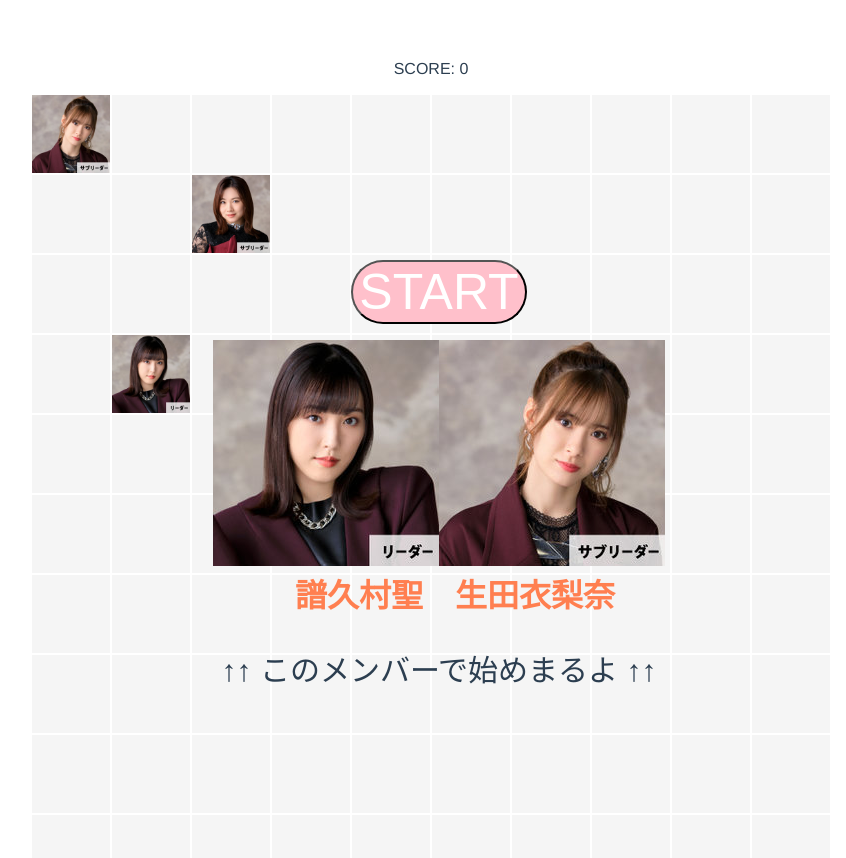
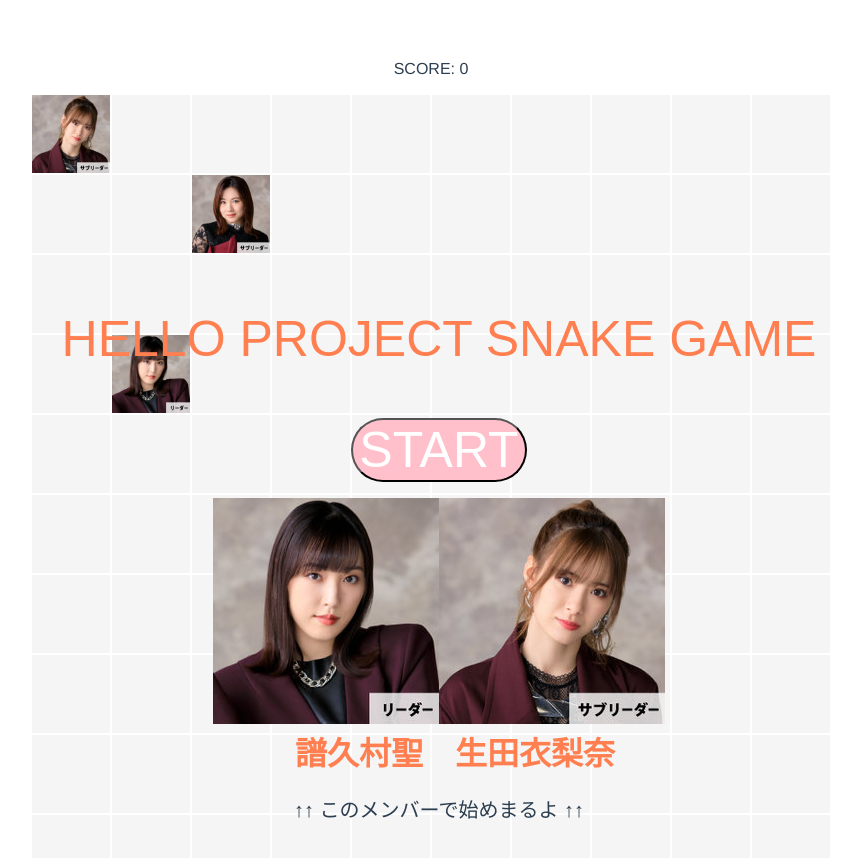
Before and after one commit to yuya8696/hello-snake, a Vue app: page / in a window 1280 px wide. Shown: the top 858 px of the page, without its empty margins (209-1055 px from the left). Built offline with nearby package versions, Linux system fonts and the light colour scheme.

Commit message:
UIの修正とスピードの変更

```diff
--- a/src/assets/scripts/gatheringMembersAction.js
+++ b/src/assets/scripts/gatheringMembersAction.js
@@ -23,6 +23,11 @@
     return snake;
   };
 
+  const speedUpSnake = () => {
+    snake.speed -= 10;
+    return snake;
+  };
+
   const defineImages = () => {
     // メンバーの出現の順番あh配列の順番
     ImageFilePath.member = memberImages[snake.bodyIndexes.length + 1];
@@ -41,6 +46,9 @@
     // snakeの長さを増やす
     snakeUpdated.value = growUpSnake().value;
 
+    // snakeのスピードを増やす
+    snakeUpdated.value = speedUpSnake().value;
+
     // snakeの先頭とメンバー画像のファイルパス指定する
     defineImages();
 
--- a/src/components/HelloSnake.vue
+++ b/src/components/HelloSnake.vue
@@ -5,6 +5,9 @@
     </p>
 
     <div v-if="isStart" class="hellosnake__start">
+      <p style="font-size: 50px; color: coral; font-family: sans-serif">
+        HELLO PROJECT SNAKE GAME
+      </p>
       <button class="hellosnake__start__btn" @click="startingGame()">
         START
       </button>
@@ -16,10 +19,11 @@
         <h1 class="hellosnake__start__text">　{{ nameLists[0] }}</h1>
         <h1 class="hellosnake__start__text">　{{ nameLists[1] }}</h1>
       </div>
-      <p style="font-size: 30px">↑↑ このメンバーで始めまるよ ↑↑</p>
+      <p style="font-size: 20px">↑↑ このメンバーで始めまるよ ↑↑</p>
     </div>
 
     <div class="hellosnake__map">
+      <div class="hellosnake__map__grid">
         <!-- セルを100個生成して、必要に応じてhead, body, memberクラスを付ける -->
         <div
           v-for="i in gridSize * gridSize"
@@ -37,6 +41,7 @@
           }"
         >
           <!-- {{ i - 1 }} -->
+        </div>
       </div>
     </div>
 
@@ -85,7 +90,7 @@
       }, // 初期位置
       bodyIndexes: [0], // 体の位置インデックスたち
       direction: "→", // 進行方向
-      speed: 200, // 1マス進むのにかかる時間[ms]
+      speed: 400, // 1マス進むのにかかる時間[ms]
     });
 
     const isFrameout = computed(() => {
@@ -136,14 +141,12 @@
       isStart.value = false;
     };
 
-    const {
-      memberIndexUpdated,
-      snakeUpdated,
-      ImageFilePath,
-    } = gatheringMembersAction(gridSize, memberIndex, snake, isGatheringMember);
+    const { memberIndexUpdated, snakeUpdated, ImageFilePath } =
+      gatheringMembersAction(gridSize, memberIndex, snake, isGatheringMember);
 
     memberIndex.value = memberIndexUpdated.value;
     Object.assign(snake.bodyIndexes, snakeUpdated.bodyIndexes);
+    Object.assign(snake.speed, snakeUpdated.speed);
 
     const memberIndexImage = computed(() => ({
       "--member-index-image": `url(${ImageFilePath.member})`,
@@ -222,6 +225,9 @@
   }
 
   &__map {
+    display: inline-block;
+
+    &__grid {
       --grid-size: 10; /* 10 x 10 マス（CSS変数） */
 
       display: grid;
@@ -236,6 +242,7 @@
 
       align-items: stretch;
       justify-self: center;
+    }
 
     /* セルの色 */
     .cell {
@@ -266,15 +273,16 @@
   }
 
   &__image {
-    width: 800px;
+    width: 1000px;
     object-fit: cover;
-    height: 800px;
+    height: 1000px;
     position: absolute;
-    top: 200px;
+    top: 50vh;
     left: 0;
-    // right: 0;
-    // bottom: 0;
+    right: 0;
+    bottom: 0;
     margin: auto;
+    // display: inline-block;
 
     &__text {
       font-family: "Segoe UI", sans-serif;
```
Lines whose indentation alone changed are shown as unchanged.
